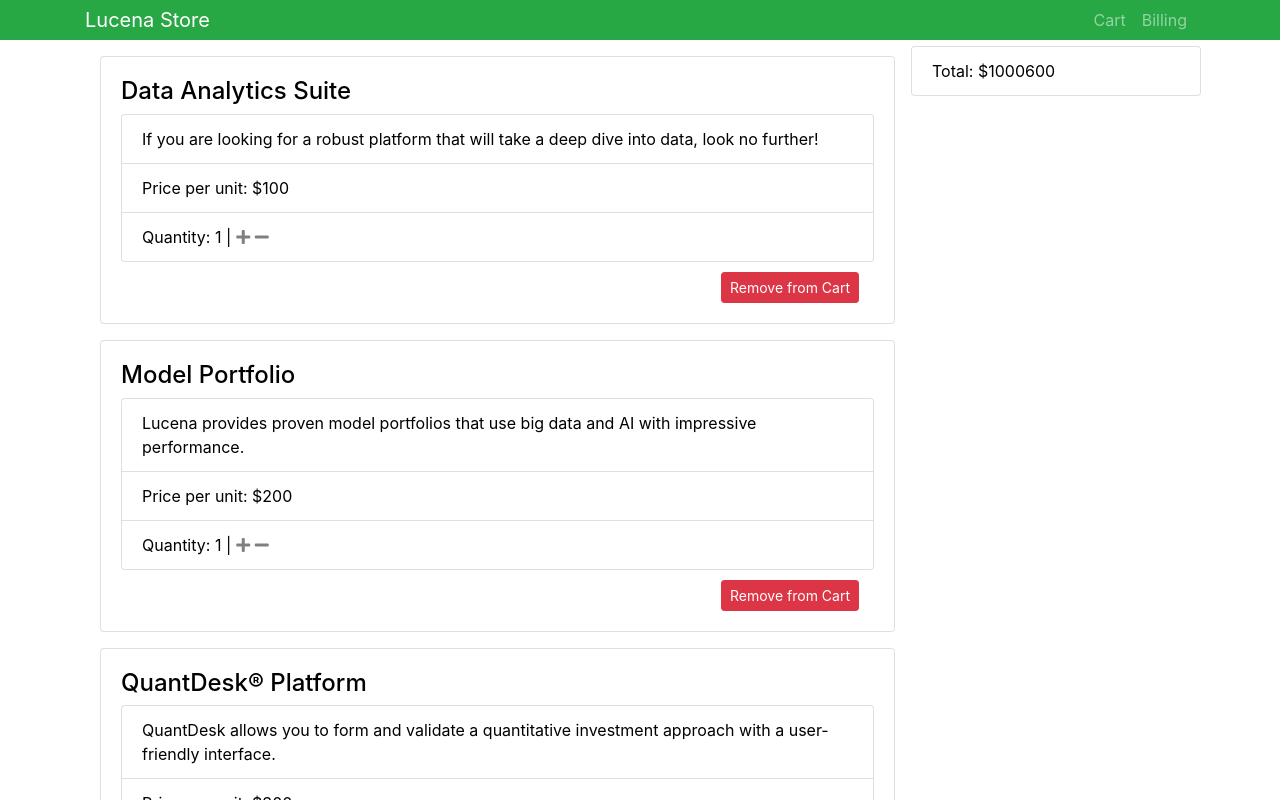
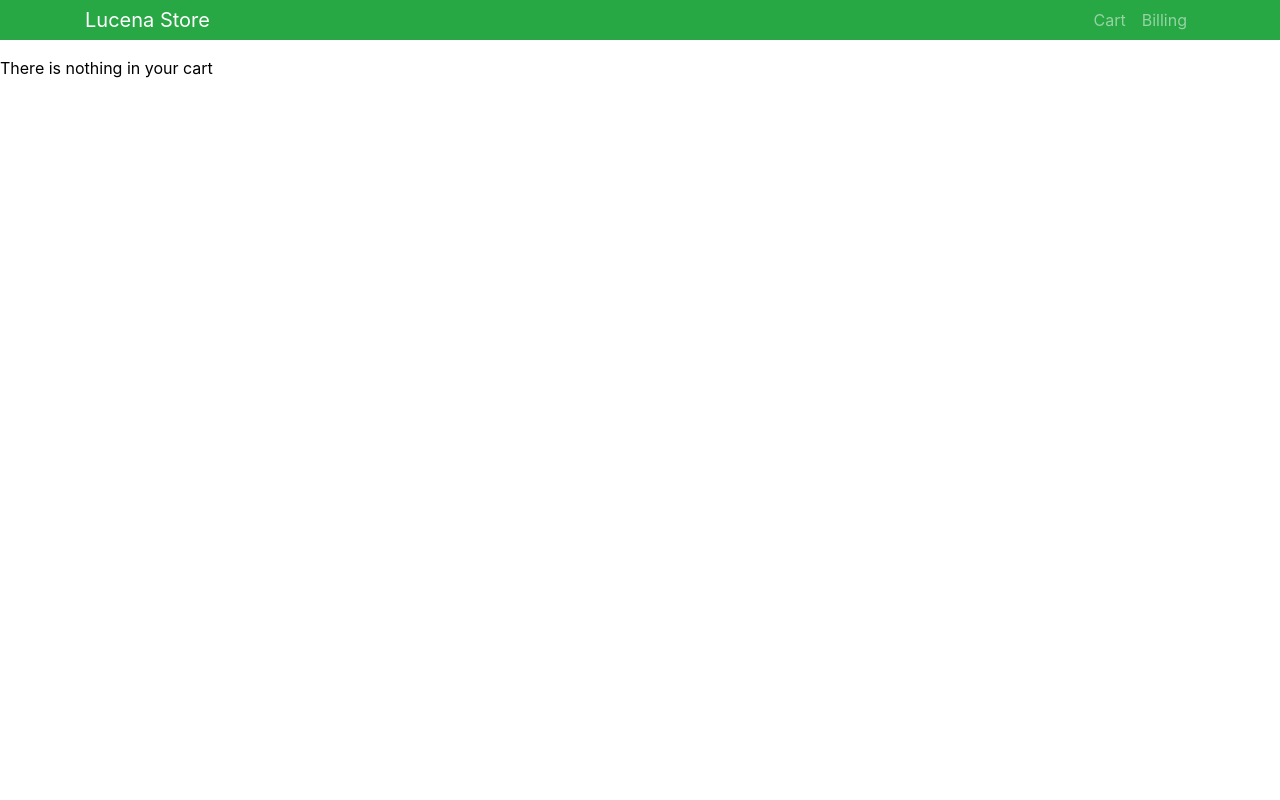
Before and after one commit to vertigojones/lucena-store-app, a React (Create React App) app: page /cart in a window 1280 px wide. Shown: the top 800 px of the page. Built offline with nearby package versions, Linux system fonts and the light colour scheme.

Commit message:
trying to connect props to state in cart component

```diff
--- a/src/pages/cart-page/Cart.js
+++ b/src/pages/cart-page/Cart.js
@@ -3,52 +3,21 @@
 
 export default class Cart extends Component {
   state = {
-    cartItems: [
-      {
-        id: 1,
-        name: "Data Analytics Suite",
-        description:
-          "If you are looking for a robust platform that will take a deep dive into data, look no further!",
-        price: 100,
-        quantity: 1
-      },
-
-      {
-        id: 2,
-        name: "Model Portfolio",
-        description:
-          "Lucena provides proven model portfolios that use big data and AI with impressive performance.",
-        price: 200,
-        quantity: 1
-      },
-
-      {
-        id: 3,
-        name: "QuantDesk® Platform",
-        description:
-          "QuantDesk allows you to form and validate a quantitative investment approach with a user-friendly interface.",
-        price: 300,
-        quantity: 1
-      },
-
-      {
-        id: 4,
-        name: "Quant-For-Hire",
-        description:
-          "Let our backtesting simulation infrastructure validate your investment approach before risking capital.",
-        price: 1000000,
-        quantity: 1
-      }
-    ],
-
+    cartItems: [],
     cartTotal: 0
   };
 
   componentWillMount() {
+    // this.getCartItems();
     this.calculateCartTotal();
   }
 
+  // getCartItems = () => {
+  //   this.setState({ cartItems: this.props.cartItems });
+  // };
+
   calculateCartTotal = () => {
+    if (this.state.cartItems.length > 0) {
       // create an empty array for the individual item totals
       const individualTotals = [];
       // multiply individual item quantity by price and push to above array
@@ -58,12 +27,16 @@
       // create new array and add all totals together, then push to state
       const cartTotal = individualTotals.reduce((a, b) => a + b);
       this.setState({ cartTotal });
+    }
   };
 
   deleteItem = id => {
+    if (this.state.cartItems.length > 0) {
       const { cartItems } = this.state;
       // filter items in cart and remove the selected id by matching against the id passed in
-    const filteredCartItems = cartItems.filter(cartItem => cartItem.id !== id);
+      const filteredCartItems = cartItems.filter(
+        cartItem => cartItem.id !== id
+      );
       // update state array with above filters and calculate new cart total
       this.setState(
         {
@@ -71,6 +44,7 @@
         },
         () => this.calculateCartTotal()
       );
+    }
   };
 
   increaseItemQuantity = id => {
@@ -94,7 +68,10 @@
   render() {
     const { cartItems } = this.state;
 
-    return (
+    return cartItems.length === 0 ? (
+      <div>There is nothing in your cart</div>
+    ) : (
+      <React.Fragment>
         <div className="container">
           <div className="row">
             <div className="col-sm-9">
@@ -126,6 +103,7 @@
             </div>
           </div>
         </div>
+      </React.Fragment>
     );
   }
 }
--- a/src/pages/marketplace-page/Marketplace.js
+++ b/src/pages/marketplace-page/Marketplace.js
@@ -1,5 +1,6 @@
 import React, { Component } from "react";
 import MarketplaceItem from "./MarketplaceItem";
+import Cart from "../cart-page/Cart";
 
 export default class Marketplace extends Component {
   state = {
@@ -55,6 +56,7 @@
 
   render() {
     return (
+      <div>
         <div className="container">
           {this.state.marketplaceItems.map(marketplaceItem => (
             <MarketplaceItem
@@ -64,6 +66,8 @@
             />
           ))}
         </div>
+        <Cart cartItems={this.state.cartItems} />
+      </div>
     );
   }
 }
```
Lines whose indentation alone changed are shown as unchanged.
